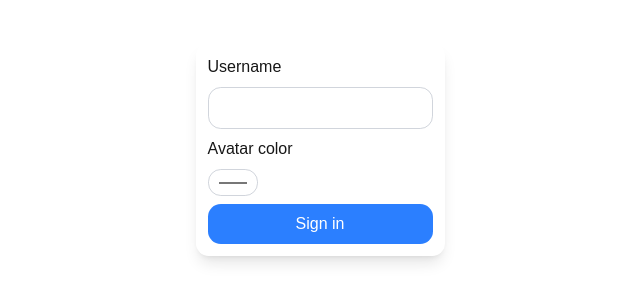
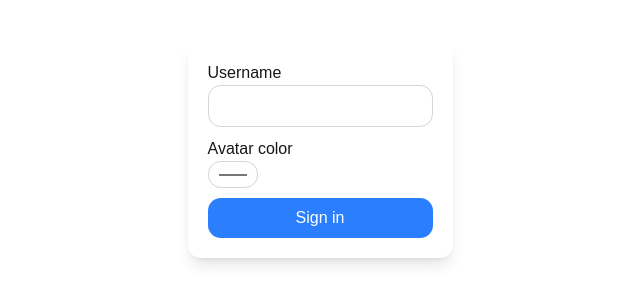
Before and after one commit to purkkapunkki/smart-human-presence-digital-twin-frontend, a Next.js app: page / in a window 1280 px wide. Shown: the part 251-554 px from the top of the page, without its empty margins (320-960 px from the left). Built offline with nearby package versions, Linux system fonts and the light colour scheme.

Commit message:
Refactor styling on the sign in form

```diff
--- a/app/page.tsx
+++ b/app/page.tsx
@@ -2,8 +2,9 @@ export default function Home() {
   return (
     <>
       <main className="min-h-screen flex items-center justify-center">
-        <div className="shadow-lg w-fit mx-auto p-3 rounded-[var(--rounded-corners)]">
-          <form action="" method="get" className="flex flex-col gap-2">
+        <div className="shadow-lg w-fit mx-auto p-5 rounded-[var(--rounded-corners)]">
+          <form action="" method="get" className="flex flex-col gap-0.5">
+            <section className=" flex flex-col mb-2">
               <label htmlFor="username">Username</label>
               <input
                 type="text"
@@ -11,6 +12,8 @@ export default function Home() {
                 name="username"
                 className=" border border-gray-300 rounded-[var(--rounded-corners)] p-2"
               />
+            </section>
+            <section className="flex flex-col mb-2">
               <label htmlFor="avatar-color">Avatar color</label>
               <input
                 type="color"
@@ -18,6 +21,7 @@ export default function Home() {
                 name="avatar-color"
                 className="border border-gray-300 rounded-[var(--rounded-corners)] p-2 cursor-pointer"
               />
+            </section>
             <button
               type="submit"
               className="bg-blue-500 text-white p-2 rounded-[var(--rounded-corners)] hover:bg-blue-600 transition-colors cursor-pointer"
```
Lines whose indentation alone changed are shown as unchanged.
